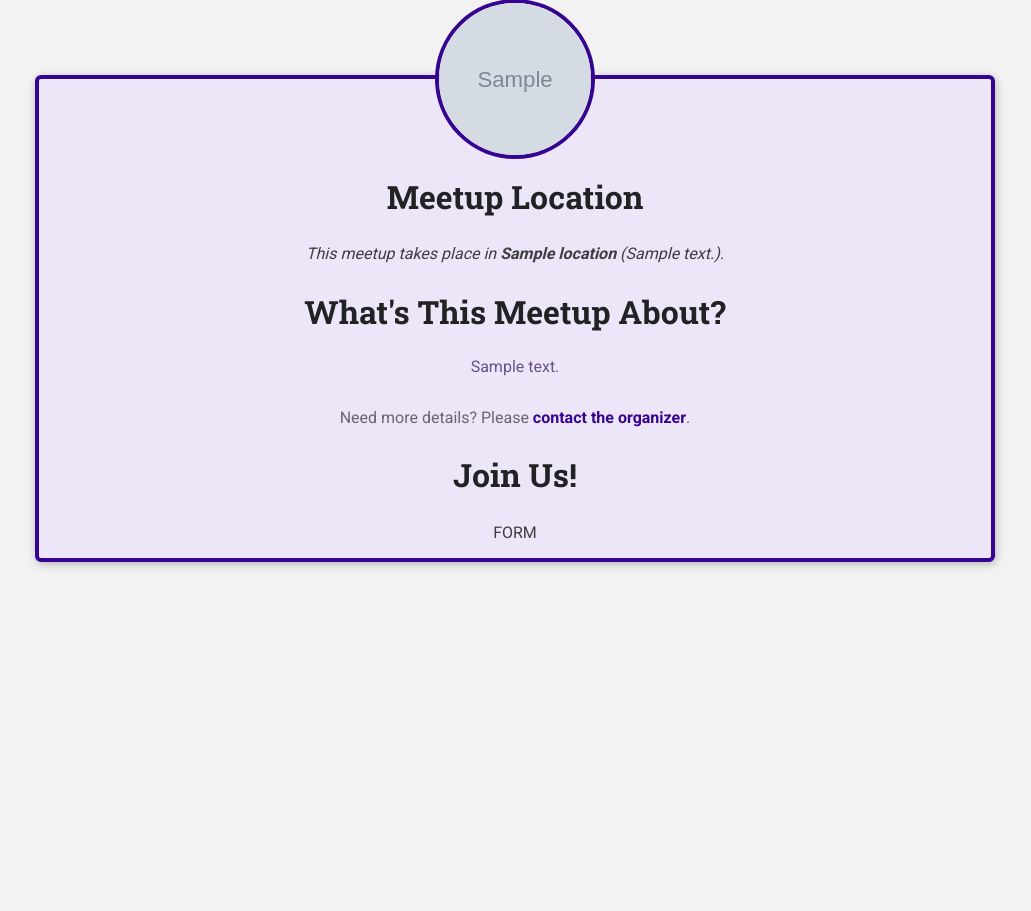
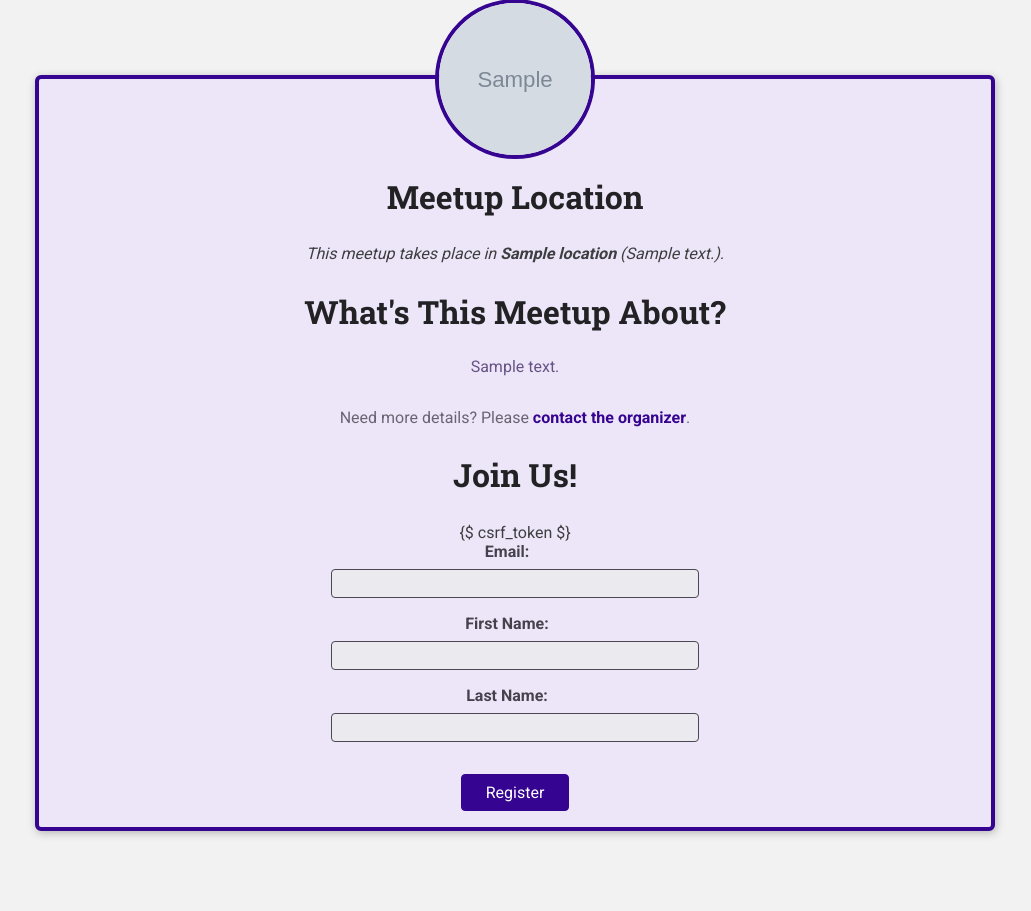
Before and after one commit to RichardZhang01/django_app, a Django app: a page that uses meetups/templates/meetups/meetup-details.html in a window 1280 px wide. Shown: the part 171-1082 px from the top of the page, without its empty margins (125-1156 px from the left). Before the commit the page ends 739 px from the top, so only its background shows below. Run offline with Django 4.2, Linux system fonts and the light colour scheme; tables that the repository leaves empty hold one stand-in row (values such as "Sample post"); grey boxes marked "Sample" are stand-in pictures.

Commit message:
create participant registration form through django forms. update meetup_details view and template with form and interaction with database.

```diff
--- /dev/null
+++ b/meetups/forms.py
@@ -0,0 +1,14 @@
+from django import forms
+from django.utils.translation import gettext_lazy as _
+
+from .models import Participant
+
+
+class RegistrationForm(forms.ModelForm):
+    class Meta:
+        model = Participant
+        fields = ('email', 'firstName', 'lastName')
+        labels = {
+            'firstName': _('First Name'),
+            'lastName': _('Last Name'),
+        }
--- a/meetups/models.py
+++ b/meetups/models.py
@@ -13,9 +13,11 @@
 
 class Participant(models.Model):
     email = models.EmailField(unique=True)
+    firstName = models.CharField(max_length=200)
+    lastName = models.CharField(max_length=200)
 
     def __str__(self):
-        return self.email
+        return f'{self.email} ({self.firstName} {self.lastName})'
 
 
 class Meetup(models.Model):
--- a/meetups/static/meetups/styles/meetup-details.css
+++ b/meetups/static/meetups/styles/meetup-details.css
@@ -76,10 +76,11 @@
     border: 1px solid #4b4753;
     border-radius: 4px;
     padding: 0.25rem;
+    margin-bottom: 1rem;
 }
 
 #registration-actions {
-    margin-top: 1.5rem;
+    margin-top: 1rem;
 }
 
 #registration .errorlist {
--- a/meetups/templates/meetups/meetup-details.html
+++ b/meetups/templates/meetups/meetup-details.html
@@ -29,13 +29,21 @@
             <h2>What's This Meetup About?</h2>
             <p>{{ meetup.description }}</p>
             <footer>
-                <p>Need more details? Please <a href="">contact the organizer</a>.</p>
+                <p>Need more details? Please <a href="mailto:{{ meetup.organizer_email }}">contact the organizer</a>.</p>
             </footer>
         </section>
 
         <section id="registration">
             <h2>Join Us!</h2>
-            FORM
+            <form action="{% url 'meetup-details' meetup.slug %}" method="POST">
+                {$ csrf_token $}
+                <ul>
+                    {{ form.as_ul }}
+                </ul>
+                <div id="registration-actions">
+                    <button>Register</button>
+                </div>
+            </form>
         </section>
     </article>
 {% else %}
--- a/meetups/views.py
+++ b/meetups/views.py
@@ -1,6 +1,7 @@
 from django.shortcuts import render
 
 from .models import Meetup
+from .forms import RegistrationForm
 
 # Create your views here.
 
@@ -19,10 +20,19 @@
 def meetup_details(request, meetup_slug):
     try:
         selected_meetup = Meetup.objects.get(slug=meetup_slug)
+        if request.method == 'GET':
+            registration_form = RegistrationForm()
+        else:
+            registration_form = RegistrationForm(request.POST)
+            if registration_form.is_valid():
+                participant = registration_form.save()
+                selected_meetup.participants.add(participant)
+
 
         return render(request, 'meetups/meetup-details.html', {
             'meetup_found': True,
-            'meetup': selected_meetup
+            'meetup': selected_meetup,
+            'form': registration_form
         })
     except Exception as exc:
         return render(request, 'meetups/meetup-details.html', { # Many ways to handle an endpoint that does not exist. Can use a different template, redirects, etc.
```
